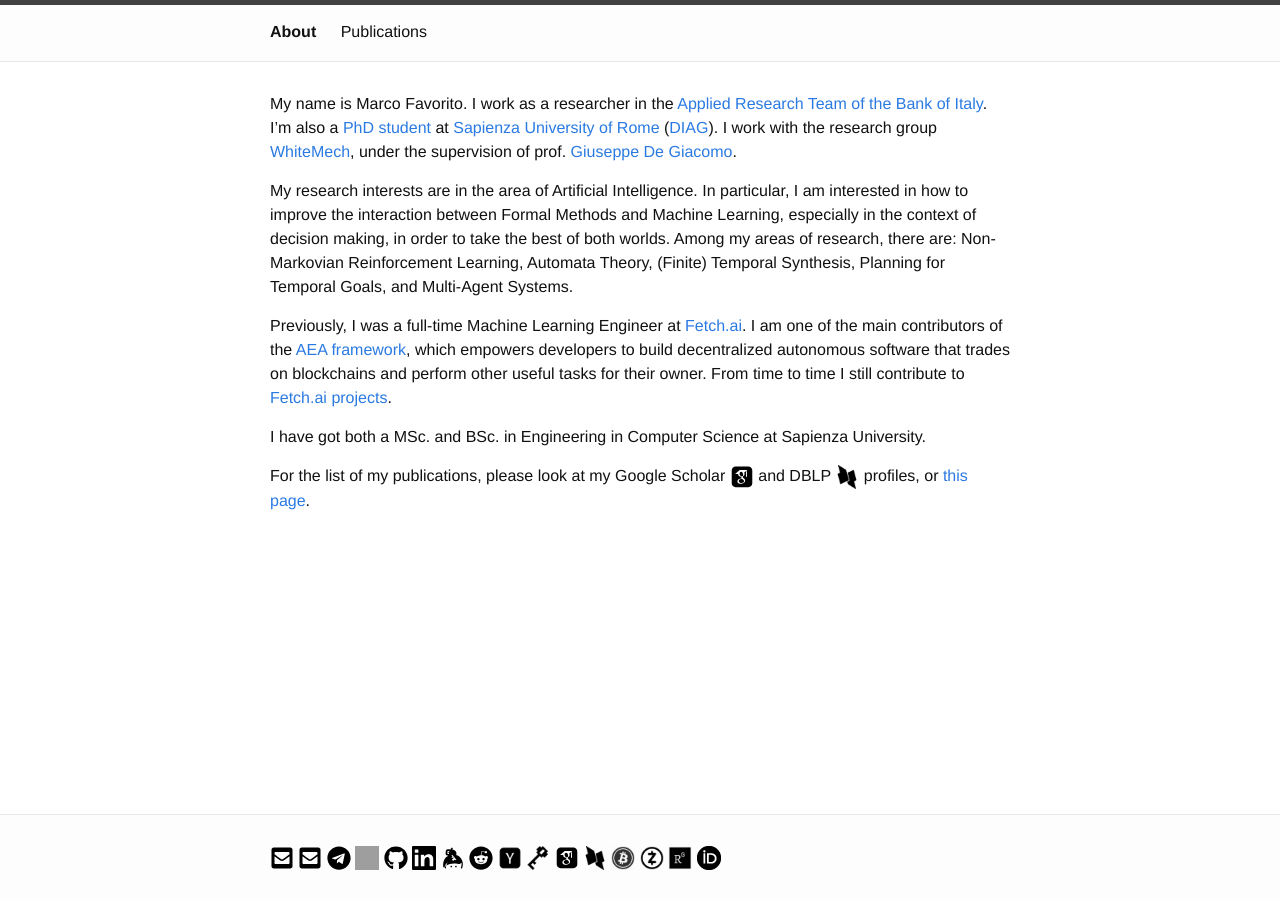
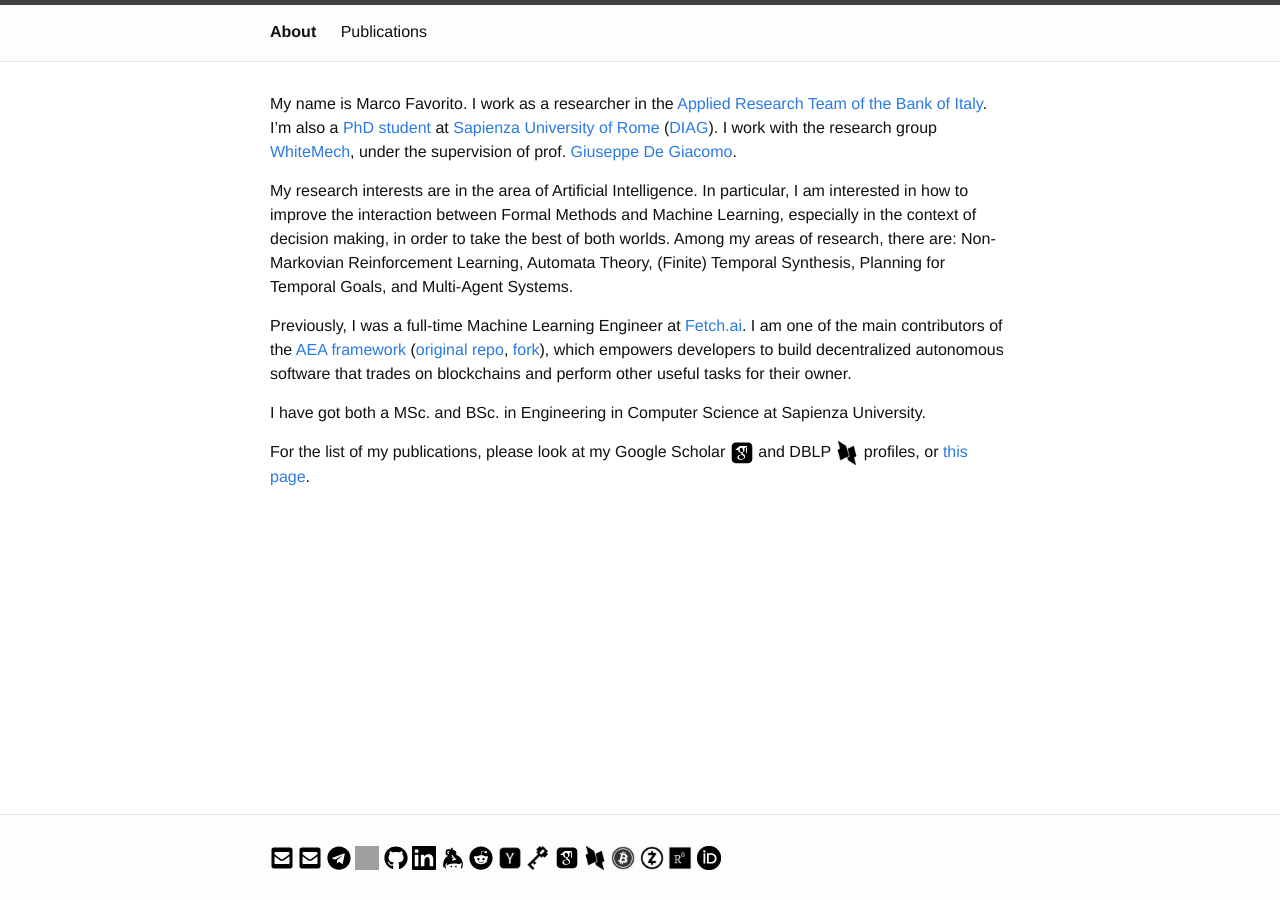
Before and after one commit to marcofavorito/marcofavorito.github.io, a Jekyll site: the page built from _pages/about.md, in a window 1280 px wide. Built offline with Jekyll 4.4.1, drawn with Linux system fonts in a browser that asks for light colours; nearby versions of some CDN libraries; comment, search, counter and statistics services are not loaded; a style sheet for code colours, icons or effects is not loaded; grey boxes are pictures that could not be loaded.

Commit message:
update about page

```diff
--- a/_pages/about.md
+++ b/_pages/about.md
@@ -25,10 +25,10 @@ Automata Theory, (Finite) Temporal Synthesis, Planning for Temporal Goals,
 and Multi-Agent Systems.
 
 Previously, I was a full-time Machine Learning Engineer at [Fetch.ai](https://fetch.ai/).
-I am one of the main contributors of the [AEA framework](https://github.com/fetchai/agents-aea/),
+I am one of the main contributors of the [AEA framework](https://valory-xyz.github.io/open-aea/)
+([original repo](https://github.com/fetchai/agents-aea/), [fork](https://github.com/valory-xyz/open-aea)),
 which empowers developers to build decentralized autonomous software
 that trades on blockchains and perform other useful tasks for their owner.
-From time to time I still contribute to [Fetch.ai](https://fetch.ai/) [projects](https://github.com/fetchai/).
 
 I have got both a MSc. and BSc. in Engineering in Computer Science at Sapienza University.
 
```
